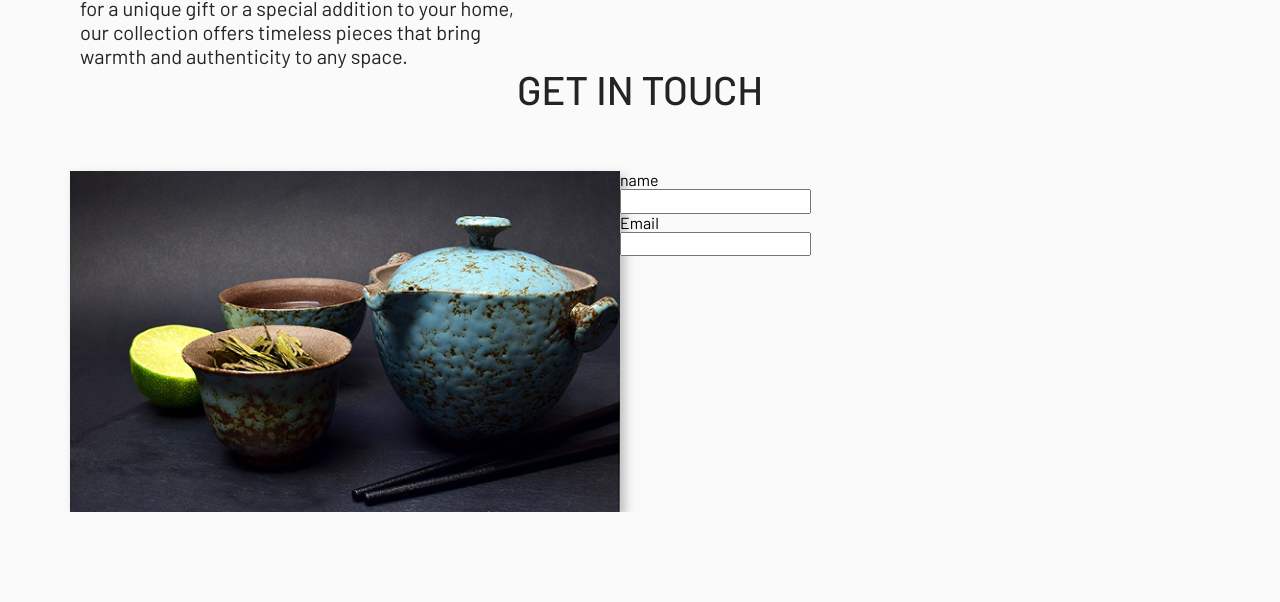
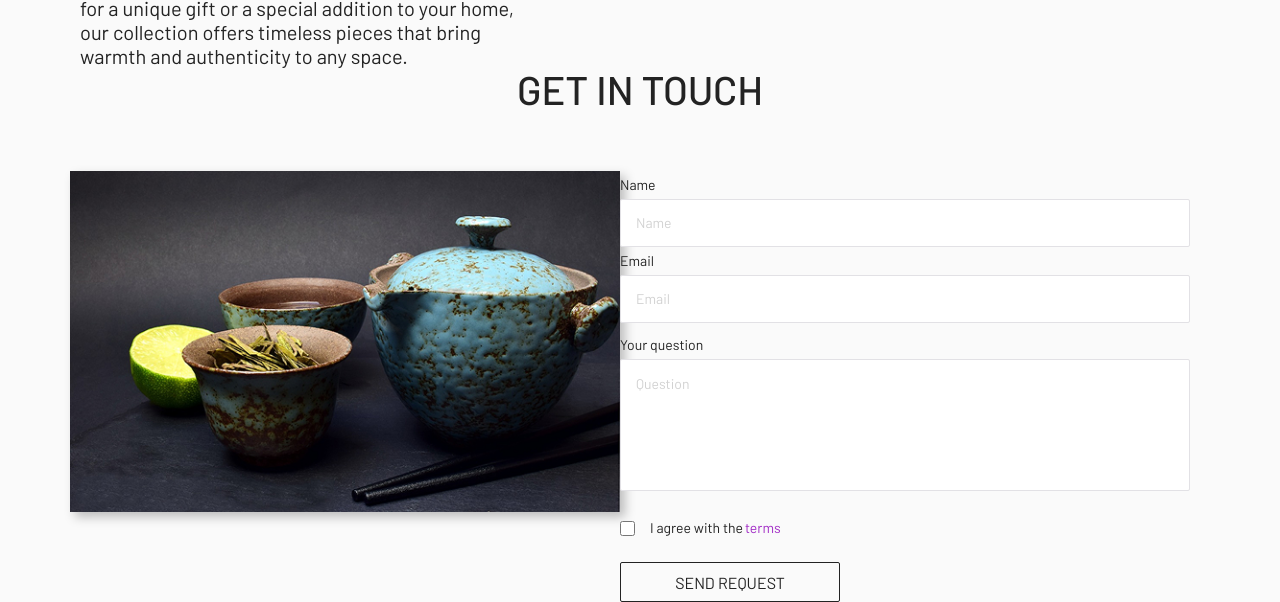
Before and after one commit to BMike903/Ceramic_soul, a website built with Vite: page index.html in a window 1280 px wide. Shown: the part 1305-1907 px from the top of the page. Before the commit the page ends 1817 px from the top, so only its background shows below. Built offline with nearby package versions, Linux system fonts and the light colour scheme.

Commit message:
basic form

```diff
--- a/index.html
+++ b/index.html
@@ -107,10 +107,51 @@
             class="GIT__img pure-u-1 pure-u-xl-1-2 pure-u-xxl-2-5"
           />
           <div class="GIT__form pure-u-1 pure-u-xl-1-2 pure-u-xxl-3-5">
-            <p>name</p>
-            <input type="text" />
-            <p>Email</p>
-            <input />
+            <form action="#">
+              <fieldset class="GIT__fieldset">
+                <div class="GIT__input-block">
+                  <label class="GIT__label" for="name">Name</label>
+                  <input
+                    class="GIT__input"
+                    type="text"
+                    id="name"
+                    name="name"
+                    placeholder="Name"
+                    required
+                  />
+                </div>
+                <div class="GIT__input-block">
+                  <label class="GIT__label" for="email">Email</label>
+                  <input
+                    class="GIT__input"
+                    type="email"
+                    id="email"
+                    name="email"
+                    placeholder="Email"
+                    required
+                  />
+                </div>
+              </fieldset>
+              <label class="GIT__label" for="question">Your question</label>
+              <textarea
+                class="GIT__textarea"
+                name="question"
+                id="question"
+                placeholder="Question"
+                required
+              ></textarea>
+
+              <label for="checkbox" class="GIT__label GIT__check-block">
+                <input
+                  required
+                  class="GIT__checkbox"
+                  type="checkbox"
+                  id="checkbox"
+                />
+                I agree with the <a href="#">terms</a>
+              </label>
+              <button class="btn-send GIT__btn">send request</button>
+            </form>
           </div>
         </div>
       </div>
--- a/src/sass/blocks/git.scss
+++ b/src/sass/blocks/git.scss
@@ -1,9 +1,85 @@
+@use "../base/variables.scss" as *;
+
 .GIT {
   &__wrapper {
     margin-top: 60px;
   }
   &__img {
     display: none;
+  }
+  &__fieldset {
+    border: none;
+    margin: 0;
+    padding: 0;
+  }
+  &__label {
+    display: block;
+    font-weight: 400;
+    font-size: 14px;
+    line-height: 28px;
+    color: $dark;
+    &:nth-child(2) {
+      margin-top: 8px;
+    }
+  }
+  &__input {
+    width: 100%;
+    height: 48px;
+    padding: 10px 15px;
+    color: $dark;
+    background: #ffffff;
+    border: 1px solid #e2e1e5;
+    border-radius: 2px;
+    font-style: normal;
+    font-weight: 400;
+    font-size: 14px;
+    line-height: 28px;
+    &:focus {
+      border: none;
+      outline: 1px solid $dark;
+    }
+    &::placeholder {
+      color: $ui-disabled;
+    }
+  }
+  &__textarea {
+    width: 100%;
+    height: 132px;
+    padding: 10px 15px;
+    color: $dark;
+    background: #ffffff;
+    border: 1px solid #e2e1e5;
+    border-radius: 2px;
+    font-style: normal;
+    font-weight: 400;
+    font-size: 14px;
+    line-height: 28px;
+    resize: none;
+    &:focus {
+      border: none;
+      outline: 1px solid $dark;
+    }
+    &::placeholder {
+      color: $ui-disabled;
+    }
+  }
+  &__check-block {
+    margin-top: 20px;
+    display: flex;
+    align-items: center;
+    a {
+      color: #a22dc6;
+      text-decoration: none;
+      margin-left: 2px;
+    }
+  }
+  &__checkbox {
+    margin-right: 15px;
+    width: 15px;
+    height: 15px;
+  }
+  &__btn {
+    margin-top: 20px;
   }
 }
 
@@ -16,5 +92,11 @@
       object-fit: cover;
       box-shadow: 5px 5px 10px rgba(0, 0, 0, 0.25);
     }
+    &__input {
+      &:hover {
+        border: none;
+        outline: 1px solid $ui-disabled;
+      }
+    }
   }
 }
--- a/src/sass/ui/buttons.scss
+++ b/src/sass/ui/buttons.scss
@@ -5,6 +5,22 @@
   @include button;
   width: 230px;
   height: 50px;
+  font-size: 20px;
+}
+
+.btn-send {
+  @include button;
+  width: 220px;
+  height: 40px;
+  font-size: 16px;
+  &:focus {
+    border: 1px solid $ceramic;
+    outline: 1px solid $ceramic;
+  }
+  &:disabled {
+    color: $ui-disabled;
+    outline: 1px solid $ui-disabled;
+  }
 }
 
 @media screen and (min-width: 1200px) {
@@ -20,6 +36,16 @@
       border: none;
     }
   }
+  .btn-send {
+    &:active {
+      border: 1px solid $ceramic;
+      outline: 1px solid $ceramic;
+    }
+    &:hover {
+      color: $ceramic;
+      border: 1px solid $ceramic;
+    }
+  }
 }
 
 @media screen and (min-width: 1920px) {
```
